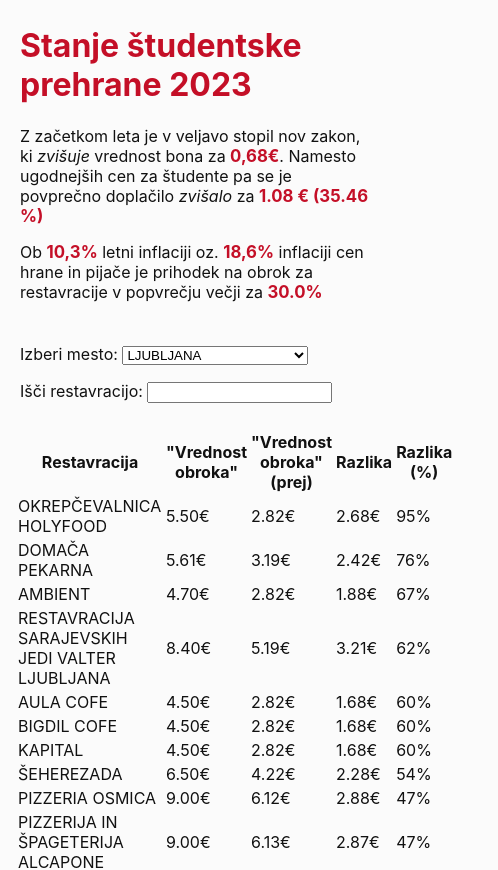
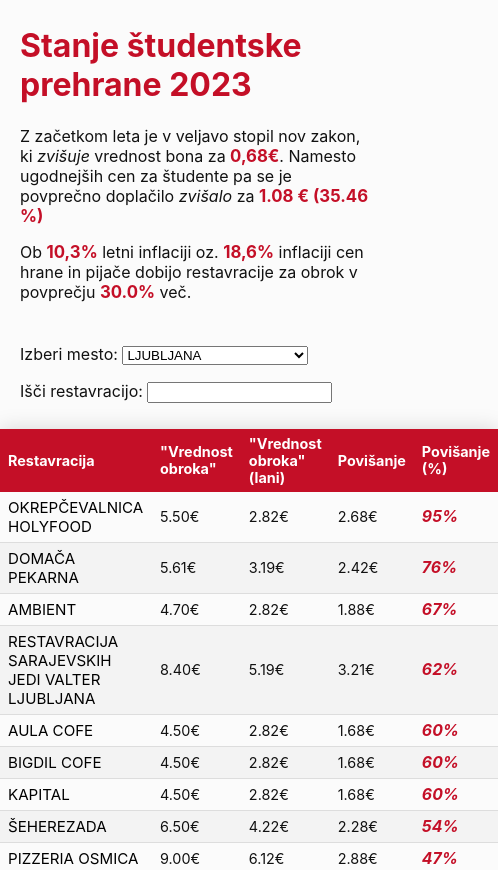
Before and after one commit to timkmecl/boni23, a React (Create React App) app: page / in a window 390 px wide. Shown: the top 870 px of the page, 498 px wide, since content can reach past the window. Built offline with nearby package versions, Linux system fonts and the light colour scheme.

Commit message:
table styling

```diff
--- a/src/App.js
+++ b/src/App.js
@@ -37,7 +37,7 @@
         <p>Z začetkom leta je v veljavo stopil nov zakon, ki <em>zvišuje</em> vrednost bona za <strong>0,68€</strong>.
           Namesto ugodnejših cen za študente pa se je povprečno doplačilo <em>zvišalo</em> za <strong>1.08 € (35.46 %)</strong> </p>
         <p>Ob <strong>10,3%</strong> letni inflaciji oz. <strong>18,6%</strong> inflaciji cen hrane in pijače
-          je prihodek na obrok za restavracije v popvrečju večji za <strong>30.0%</strong></p>
+          dobijo restavracije za obrok v povprečju <strong>30.0%</strong> več.</p>
       </div>
       <div className='main'>
         <p>
@@ -59,20 +59,26 @@
             <tr>
               <th>Restavracija</th>
               <th>"Vrednost obroka"</th>
-              <th>"Vrednost obroka" (prej)</th>
-              <th>Razlika</th>
-              <th>Razlika (%)</th>
+              <th>"Vrednost obroka" (lani)</th>
+              <th>Povišanje</th>
+              <th>Povišanje (%)</th>
             </tr>
           </thead>
           <tbody>
             {displayData && displayData.map((item, index) => {
               return (
                 <tr key={index}>
-                  <td>{item.lokal}</td>
+                  <td className='ime'>
+                    <a href={`https://www.studentska-prehrana.si/sl/restaurant/Details/${item.posid}`} target="_blank" rel="noreferrer">
+                      {item.lokal}
+                    </a>
+                  </td>
                   <td>{item.cena.toFixed(2)}€</td>
                   <td>{item.cena_old.toFixed(2)}€</td>
                   <td>{item.cena_diff.toFixed(2)}€</td>
-                  <td>{item.cena_diff_percent.toFixed(0)}%</td>
+                  <td className={`procent ${item.cena_diff_percent > 18.6 ? 'red' : ''} ${(item.doplacilo === 0) ? 'free' : ''}`}>
+                    {item.cena_diff_percent.toFixed(0)}%
+                  </td>
                 </tr>
               )
             })}
--- a/src/index.css
+++ b/src/index.css
@@ -35,3 +35,69 @@
   margin: auto;
   padding: 5px 15px;
 }
+
+
+
+table {
+  width: 100%;
+  border-collapse: collapse;
+  font-size: 0.9em;
+  box-shadow: 0 0 20px rgba(0, 0, 0, 0.15);
+}
+table thead tr {
+  background-color: rgb(196, 15, 39);
+  color: #ffffff;
+  text-align: left;
+}
+table th,
+table td {
+  padding: 10px 12px;
+}
+
+table tbody tr {
+  border-bottom: 1px solid #dddddd;
+}
+
+table tbody tr:nth-of-type(even) {
+  background-color: #f3f3f3;
+}
+
+table tbody tr:last-of-type {
+  border-bottom: 2px solid rgb(196, 15, 39);
+}
+
+@media (max-width: 600px) {
+  table th,
+  table td {
+    padding: 6px 8px;
+  }
+
+  .table {
+    padding: 5px 0px;
+  }
+}
+
+td.procent {
+  font-weight: bold;
+  font-size: 1.1em;
+  font-style: italic;
+  color:rgb(86, 97, 129);
+}
+
+td.procent.red {
+  color: rgb(196, 15, 39);
+}
+
+td.procent.free,
+td.procent.red.free {
+  color: rgb(206, 178, 103);
+}
+
+td.ime {
+  font-size: 1.05em;
+}
+
+a {
+  color: black;
+  text-decoration: none;
+}
```
